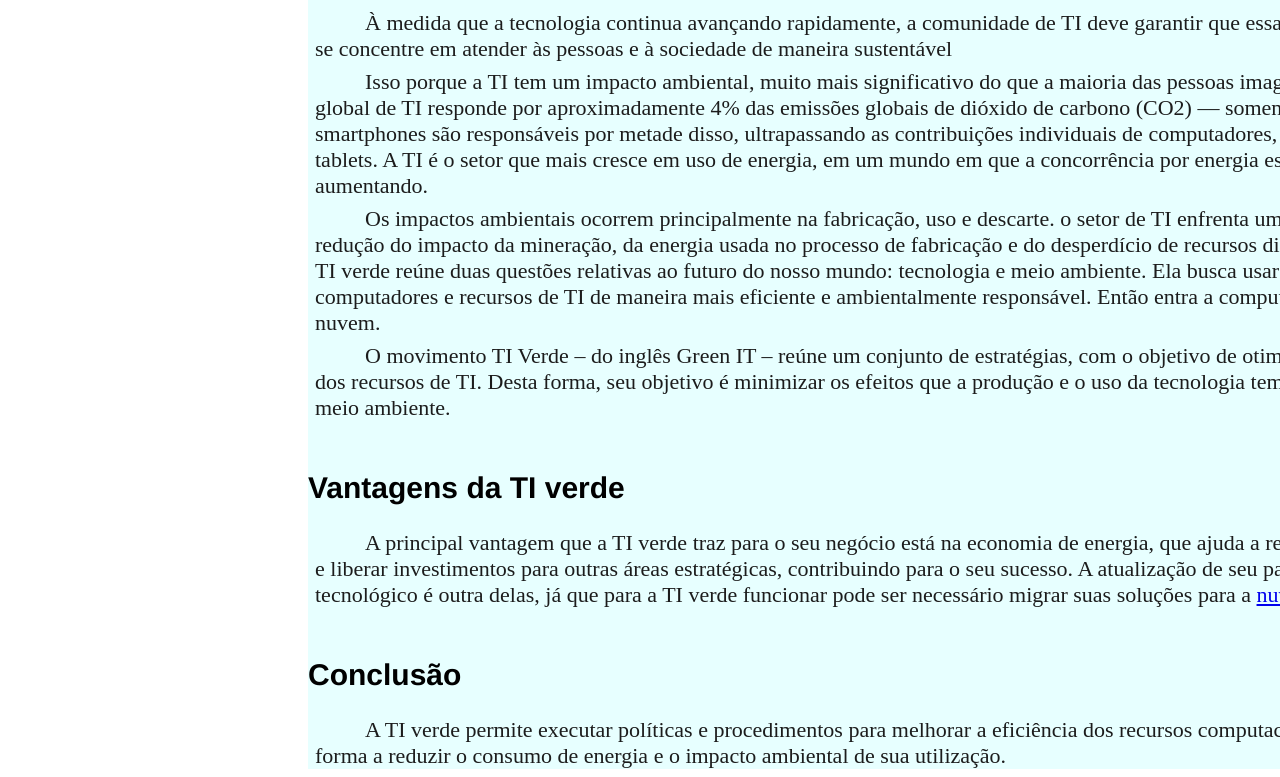
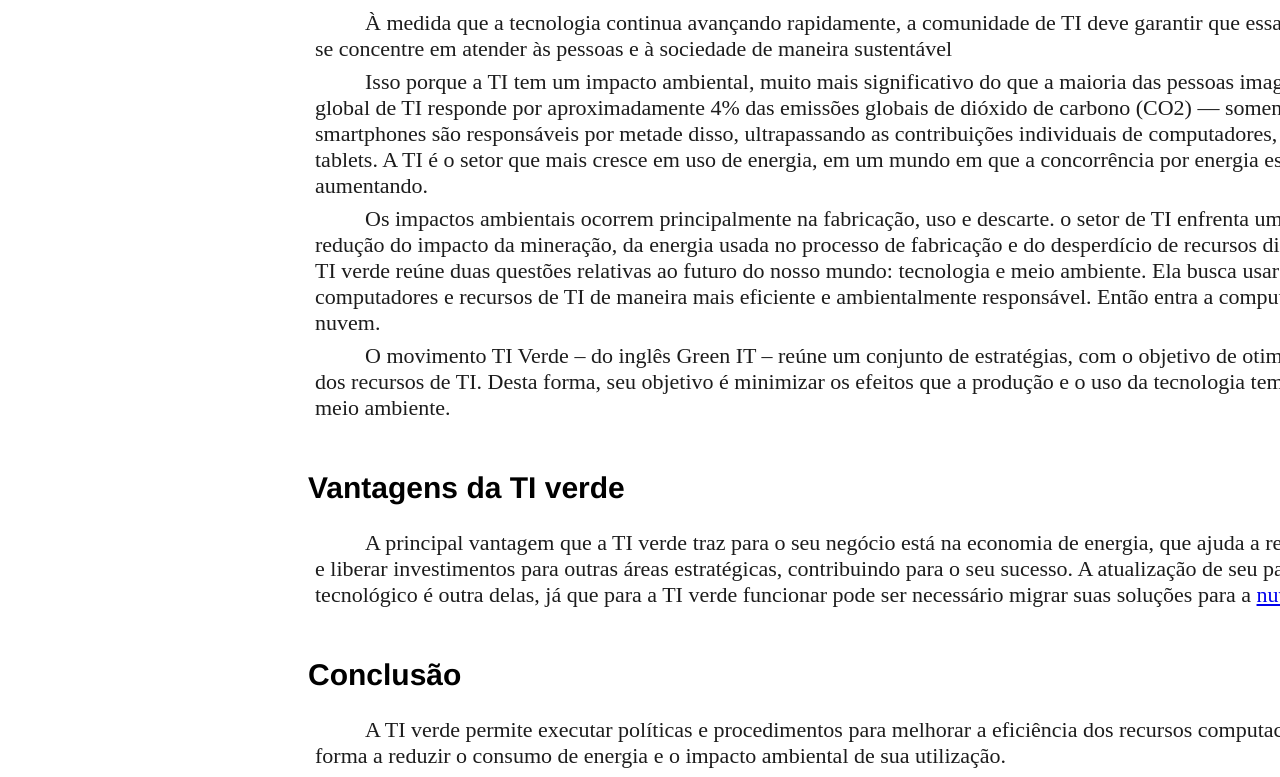
Before and after one commit to Raijuca/Raijuca.github.io, a plain HTML site: page index.html in a window 1280 px wide. Shown: the part 704-1481 px from the top of the page. Drawn offline with Linux system fonts and the light colour scheme.

Commit message:
Update TI_Verde.css

```diff
--- a/TI_Verde.css
+++ b/TI_Verde.css
@@ -9,7 +9,7 @@ div#text{
     margin-left: 300px;
     margin-right: auto;
     width: 1100px;
-background-color:#E0FFFFc4;
+background-color:;
 
 }
 div#img {
```
